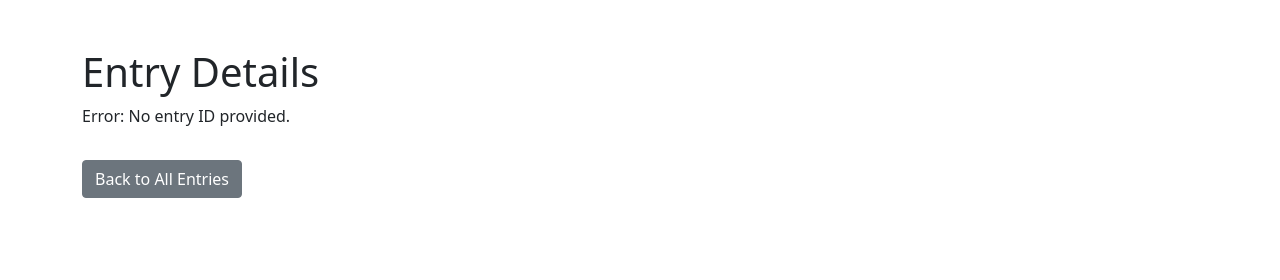
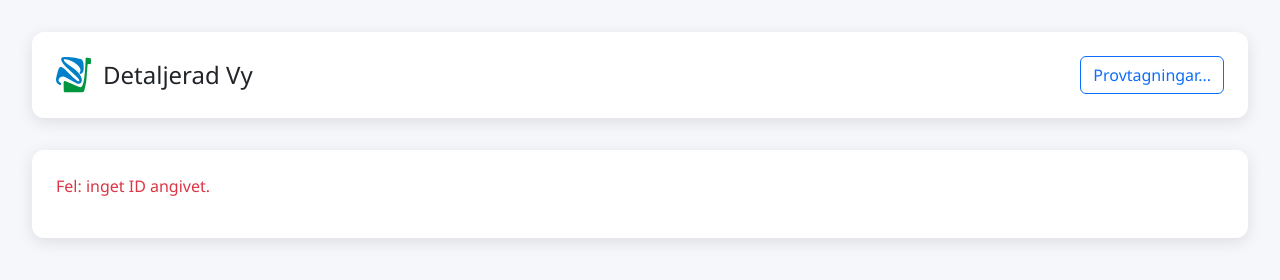
Before and after one commit to Sormland-Vatten-och-Avfall-AB/provtagnings-app, a website: page src/public/entry.html in a window 1280 px wide. Drawn offline with nearby package versions, Linux system fonts and the light colour scheme.

Commit message:
feat: Internal ID represented correctly. feat: Start of styling for single entry view.

```diff
--- a/src/public/entry.html
+++ b/src/public/entry.html
@@ -1,53 +1,149 @@
 <!DOCTYPE html>
-<html lang="en">
+<html lang="sv">
 <head>
   <meta charset="UTF-8">
-  <meta name="viewport" content="width=device-width, initial-scale=1.0">
-  <title>Entry Details</title>
-  <link href="https://cdn.jsdelivr.net/npm/bootstrap@5.1.3/dist/css/bootstrap.min.css" rel="stylesheet">
+  <title>Detaljerad Vy</title>
+  <meta name="viewport" content="width=device-width, initial-scale=1">
+
+  <!-- Bootstrap -->
+  <link href="https://cdn.jsdelivr.net/npm/bootstrap@5.3.0/dist/css/bootstrap.min.css" rel="stylesheet">
+
+  <style>
+    body {
+      background-color: #f5f7fa;
+      font-family: "Segoe UI", sans-serif;
+      padding: 2rem;
+    }
+
+    .header-container {
+      background-color: #fff;
+      padding: 1.5rem;
+      border-radius: 12px;
+      box-shadow: 0 4px 16px rgba(0, 0, 0, 0.1);
+      margin-bottom: 2rem;
+      display: flex;
+      align-items: center;
+    }
+
+    .logo {
+      height: 2.2em;
+      margin-right: 0.75em;
+    }
+
+    h1 {
+      font-size: 1.5rem;
+      margin: 0;
+    }
+
+    .card-details {
+      background-color: #fff;
+      border-radius: 12px;
+      padding: 1.5rem;
+      box-shadow: 0 4px 16px rgba(0, 0, 0, 0.1);
+      font-size: 1rem;
+      line-height: 1.5;
+    }
+
+    .table th {
+      width: 30%;
+      white-space: nowrap;
+    }
+
+    .table td {
+      word-break: break-word;
+    }
+
+    .table th.bg-light {
+      background-color: #f8f9fa !important;
+    }
+
+    .border-start {
+      border-left: 3px solid #dee2e6;
+    }
+  </style>
 </head>
-<body class="container">
-  <h1 class="mt-5">Entry Details</h1>
-  <div id="entry-details">
+<body>
+
+  <!-- Header -->
+  <div class="header-container">
+    <svg class="logo" xmlns="http://www.w3.org/2000/svg" viewBox="0 0 204.81 205.89">
+      <defs>
+        <style>
+          .cls-1 { fill: #009640; }
+          .cls-2 { fill: #0080c9; }
+        </style>
+      </defs>
+      <path class="cls-1"
+        d="m202.48,7.71c-2.68-3-20.39-3.88-25.59-3.74-1.78.05-2.45.8-2.8,2.13-.25.96-.87,6.51-1.3,16.81-.69,29.42-4.61,96.59-11.99,125.08-6.84,26.4-12.73,30.99-18.66,29.46-3.06-.79-8.59-3.05-12.56-5.09,0,0-67.27-29.35-73.77-31.04-7.08-1.83-9.74,1.35-10.93,5.94-1.29,4.97.77,34.86.36,43.53-.2,6.28-.6,13.32,6.29,15.1l101.68-.27c8.56,0,10.37-2.21,14.24-17.13,5.75-22.18,10.15-48.6,11.92-70.39,0,0,4.74-64.7,5.3-72.52.64-8.78,16-.72,17.87-4.72,3.41-7.3,2.61-30.15-.07-33.15Z" />
+      <path class="cls-2"
+        d="m147.06,98.57c4.89-3.65,11.47-8.64,12.95-14.65,3.3-13.44,4.18-60.25-9.65-68.77C132.41,4.09,37.07-7.18,31.73,5.84c-6.67,16.25,11.62,37.15,28.89,54.62l54.31,49.91c5.72,5.69,26.83,23.75,20.42,30.77-5.45,5.97-36.32-23.29-42.48-28.87l-45.65-44.39c-3.8-3.57-11.5-8.08-17.84-9.63-10.74-2.64-15.9,13.38-22.04,38.33-3.73,15.16-9.41,33.29-6.59,44.16,2.68,10.63,10.72,20.13,21.66,22.82,4.41,1.09,7.38-1.03,8.27-4.68,2.55-10.36-19.11-9.99-15.01-26.68,3.25-13.24,19.32-19.86,31.8-16.8,3.84.95,12.82,4.98,16.23,6.84l47.64,26.36c4.66,2.57,24.2,14.81,34.77,1.55,20.49-25.7-22.43-68.2-38.48-80.3-16.71-12.97-69.89-42.59-60.78-55.29,7.2-10.04,91.53,20.65,96.71,60.79.47,3.66-2.86,13.68-4.69,15.59,0,0-2.47,2.7.09,5.49,4.01,4.38,8.1,2.13,8.1,2.13Z" />
+    </svg>
+    <h1>Detaljerad Vy</h1>
+    <a href="/entries" class="btn btn-outline-primary ms-auto">Provtagningar...</a>
+  </div>
+
+  <!-- Entry Details -->
+  <div id="entry-details" class="card-details">
     <p>Laddar...</p>
   </div>
-  <a href="/entries" class="btn btn-secondary mt-3">Back to All Entries</a>
 
   <script>
     async function loadEntryData() {
-
-      // Extract entry ID from the URL
       const urlParams = new URLSearchParams(window.location.search);
       const entryID = urlParams.get('id');
 
       if (!entryID) {
-        document.getElementById('entry-details').innerHTML = '<p>Error: No entry ID provided.</p>';
+        document.getElementById('entry-details').innerHTML = '<p class="text-danger">Fel: inget ID angivet.</p>';
         return;
       }
 
       try {
-        // Fetch entry data from the API
         const response = await fetch(`/api/entries/id=${entryID}`);
-        if (!response.ok) {
-          throw new Error('Entry not found');
-        }
+        if (!response.ok) throw new Error('Kunde inte hämta posten');
+
         const entry = await response.json();
+        const data = typeof entry.data === 'string' ? JSON.parse(entry.data) : entry.data;
 
-        // Populate HTML with the fetched data
+        const dateTimeString = `${data.date}T${data.time}`;
+        const formattedDate = new Date(dateTimeString).toLocaleString('sv-SE', {
+          weekday: 'short',
+          year: 'numeric',
+          month: 'long',
+          day: 'numeric',
+          hour: '2-digit',
+          minute: '2-digit'
+        });
+
         document.getElementById('entry-details').innerHTML = `
-          <h2>Entry ID: ${entry.data.value}</h2>
-          <h3>Form ID: ${entry.formId}</h3>
-          <p>Created At: ${new Date(entry.createdAt).toLocaleString()}</p>
-          <h4>Data:</h4>
-          <pre>${JSON.stringify(entry.data, null, 2)}</pre>
+          <div class="mb-4">
+            <h4 class="fw-semibold">Intern ID: <span class="text-muted">${entry.typeId}-${entry.uniqueId}</span></h4>
+            <p><strong>Formulär-ID:</strong> <span class="text-muted">${entry.formId || '–'}</span></p>
+            <p><strong>Skapad:</strong> <span class="text-muted">${formattedDate}</span></p>
+          </div>
+
+          <h5 class="mb-3">Sammanfattning</h5>
+
+<div class="mb-3">
+  <strong>Värde:</strong>
+  <span class="fs-5 ms-2">${data.value ?? '<em>saknas</em>'}</span>
+</div>
+
+<div class="mb-3">
+  <strong>Kommentar:</strong>
+  <p class="text-muted mb-0 border-start ps-3">${data.comment || '<em>Ingen kommentar</em>'}</p>
+</div>
+
+<div class="mb-3">
+  <strong>Utfört av:</strong>
+  <span class="text-primary">${data.tester || 'Okänd'}</span>
+</div>
         `;
-      } catch (error) {
-        console.error('Error loading entry data:', error);
-        document.getElementById('entry-details').innerHTML = '<p>Error loading entry details.</p>';
+      } catch (err) {
+        console.error(err);
+        document.getElementById('entry-details').innerHTML = '<p class="text-danger">Fel vid inläsning av data.</p>';
       }
     }
 
-    // Load entry data on page load
     window.onload = loadEntryData;
   </script>
 </body>
```
Also changed, not shown: src/public/entries.html (+1 -1 lines).
